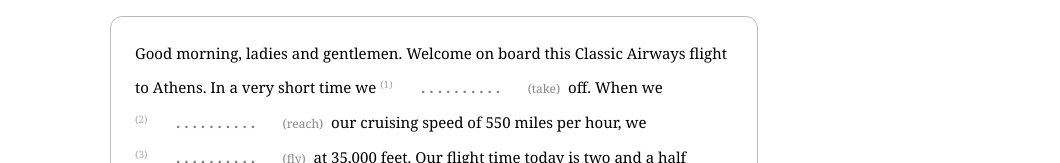
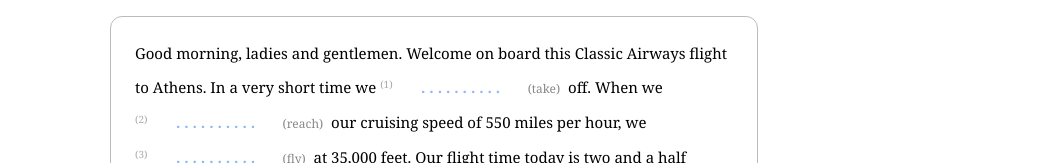
Before and after one commit to parlamas/socratic-school, a Next.js app: page /placement-test in a window 1280 px wide. Shown: the part 637-800 px from the top of the page, without its empty margins (206-1266 px from the left). Built offline with nearby package versions, Linux system fonts and the light colour scheme; no server answers.

Commit message:
brighter blue-2

```diff
--- a/src/app/placement-test/PlacementTest.tsx
+++ b/src/app/placement-test/PlacementTest.tsx
@@ -121,11 +121,13 @@ export default function PlacementTest() {
             <sup style={{ fontSize: 10, color: '#aaa', marginRight: 1 }}>
               ({displayNumber(blank.id)})
             </sup>
-            <input
+                        <input
               type="text"
               value={answers[blank.id] ?? ''}
               onChange={(e) => handleChange(blank.id, e.target.value)}
-                            placeholder=". . . . . . . . . ."
+              placeholder=". . . . . . . . . ."
+              data-state={correct === null ? 'typing' : correct ? 'correct' : 'incorrect'}
+              className="placement-blank-input"
               style={{
                 width: 130,
                 fontFamily: "'Source Serif 4', Georgia, serif",
@@ -134,7 +136,6 @@ export default function PlacementTest() {
                 border: 'none',
                 borderRadius: 0,
                 background: 'transparent',
-                color: correct === null ? '#1E6FEA' : correct ? '#27500A' : '#A32D2D',
                 fontWeight: correct === null ? 700 : 400,
                 outline: 'none',
                 textAlign: 'center',
@@ -299,9 +300,20 @@ export default function PlacementTest() {
         </div>
       )}
 
-      <div style={{ textAlign: 'center', fontSize: 11, color: '#aaa', marginTop: '1.5rem', paddingTop: '1rem', borderTop: '0.5px solid #eee', fontFamily: 'sans-serif', letterSpacing: '0.02em' }}>
+            <div style={{ textAlign: 'center', fontSize: 11, color: '#aaa', marginTop: '1.5rem', paddingTop: '1rem', borderTop: '0.5px solid #eee', fontFamily: 'sans-serif', letterSpacing: '0.02em' }}>
         &copy; 2026 Isidoros Parlamas &middot; parlamas@live.com &middot; socratic-school.com
       </div>
+      <style jsx>{`
+        .placement-blank-input[data-state='typing'] {
+          color: #1E6FEA !important;
+        }
+        .placement-blank-input[data-state='correct'] {
+          color: #27500A !important;
+        }
+        .placement-blank-input[data-state='incorrect'] {
+          color: #A32D2D !important;
+        }
+      `}</style>
     </div>
   );
 }
```
